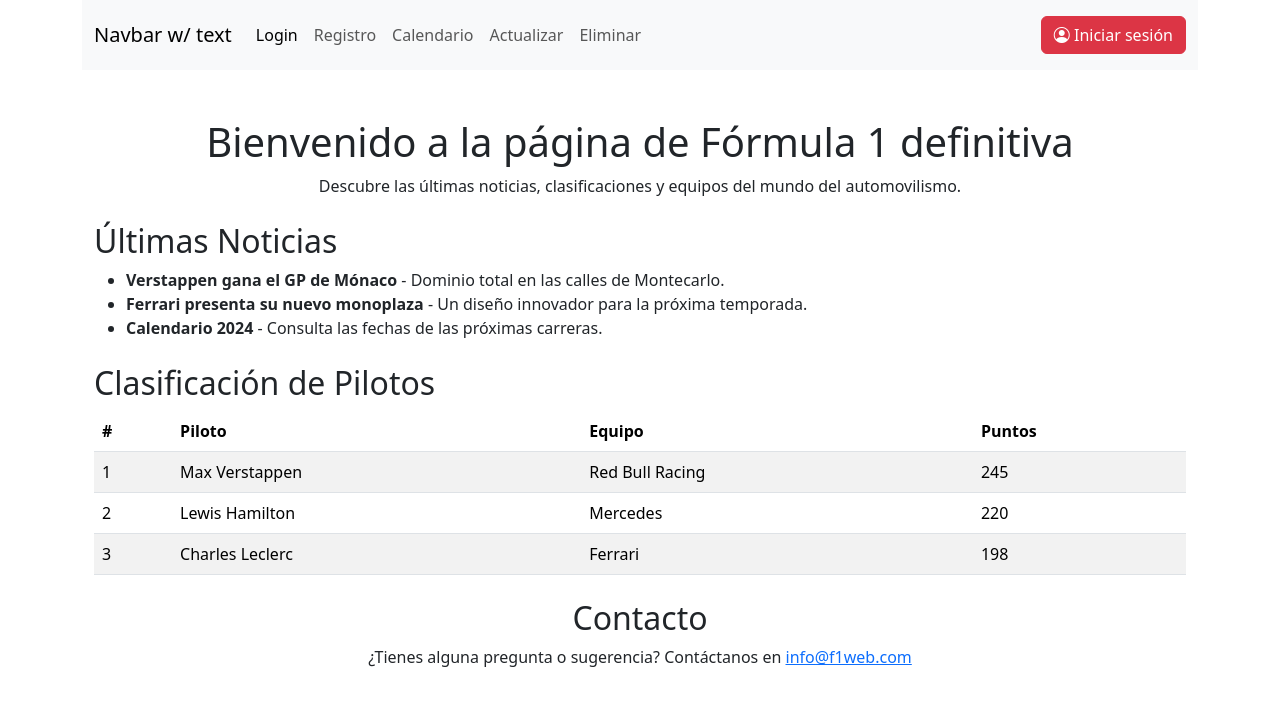
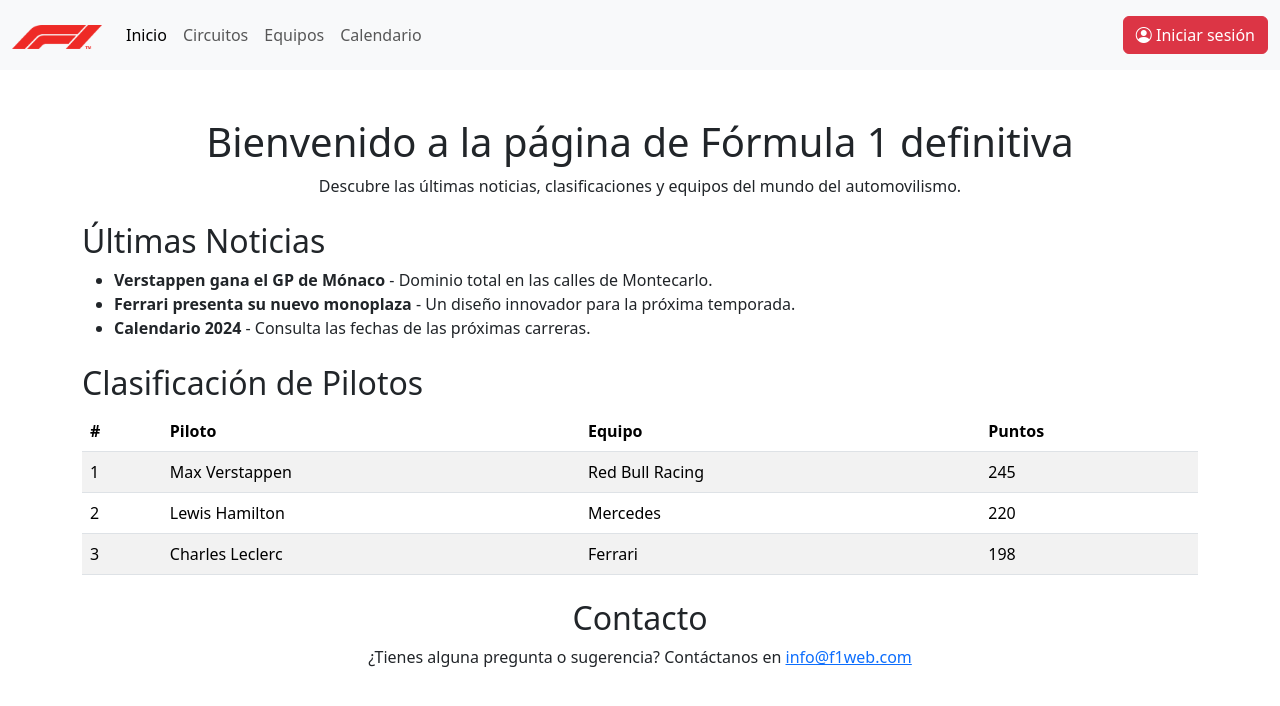
Before and after one commit to Nurgaliev-c/miproyecto, a Flask app: page / in a window 1280 px wide. Shown: the top 706 px of the page. Run offline with Flask 3, Linux system fonts and the light colour scheme.

Commit message:
base.html funcionalidad de la barra de navegación

```diff
--- a/templates/base.html
+++ b/templates/base.html
@@ -10,32 +10,34 @@
     <link rel="stylesheet" href="https://cdn.jsdelivr.net/npm/bootstrap-icons@1.10.5/font/bootstrap-icons.css">
 </head>
 <body>
-    <div class="container">
+    <!-- NAVBAR a ancho completo -->
 <nav class="navbar navbar-expand-lg bg-body-tertiary">
   <div class="container-fluid">
-              <a class="navbar-brand">Navbar w/ text</a>
-              <button class="navbar-toggler" type="button" data-bs-toggle="collapse" data-bs-target="#navbarText" aria-controls="navbarText" aria-expanded="false" aria-label="Toggle navigation">
+    <a class="navbar-brand">
+      <img src="{{ url_for('static', filename='images/formula-1-seeklogo.png') }}"
+           alt="F1" width="90" height="24">
+    </a>
+    <button class="navbar-toggler" type="button" data-bs-toggle="collapse"
+            data-bs-target="#navbarText" aria-controls="navbarText"
+            aria-expanded="false" aria-label="Toggle navigation">
       <span class="navbar-toggler-icon"></span>
     </button>
+
     <div class="collapse navbar-collapse" id="navbarText">
       <ul class="navbar-nav me-auto mb-2 mb-lg-0">
         <li class="nav-item">
-                    <a class="nav-link active" aria-current="page" href="{{ url_for('auth.login') }}">Login</a>
+          <a class="nav-link active" aria-current="page" href="{{ url_for('auth.index') }}">Inicio</a>
         </li>
         <li class="nav-item">
-                    <a class="nav-link" href="{{ url_for('auth.registro') }}">Registro</a>
+          <a class="nav-link" href="#">Circuitos</a>
+        </li>
+        <li class="nav-item">
+          <a class="nav-link" href="#">Equipos</a>
         </li>
         <li class="nav-item">
           <a class="nav-link" href="{{ url_for('auth.calendario') }}">Calendario</a>
         </li>
-                  <li class="nav-item">
-                    <a class="nav-link" href="{{ url_for('tareas.update') }}">Actualizar</a>
-                  </li>
-                  <li class="nav-item">
-                    <a class="nav-link" href="{{ url_for('tareas.delete') }}">Eliminar</a>
-                  </li>
       </ul>
-                <!-- Aquí agregamos la lógica para mostrar el usuario autenticado o el botón de inicio de sesión -->
       <span class="navbar-text">
         {% if session['usuario'] %}
           <i class="bi bi-person-circle"></i> Usuario: {{ session['usuario'] }}
@@ -50,6 +52,7 @@
   </div>
 </nav>
 
+
         <!-- Bloque donde se inyectará el contenido de cada plantilla hija -->
         {% block content %}
         {% endblock %}
--- a/templates/index.html
+++ b/templates/index.html
@@ -1,5 +1,4 @@
 {% extends "base.html" %}
-
 {% block content %}
 <div class="container mt-5">
     <!-- Sección de Bienvenida -->
```
Lines whose indentation alone changed are shown as unchanged.
